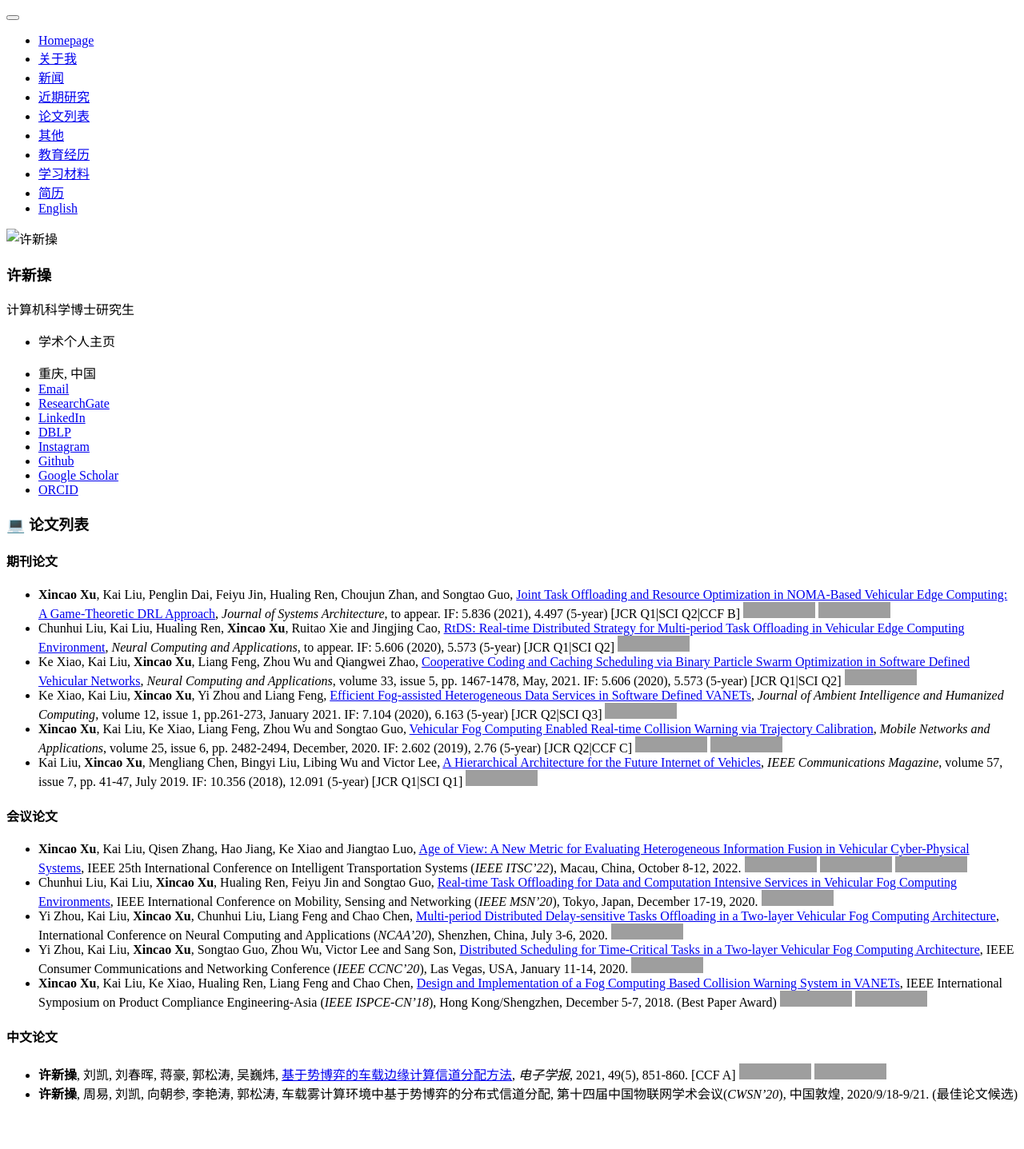
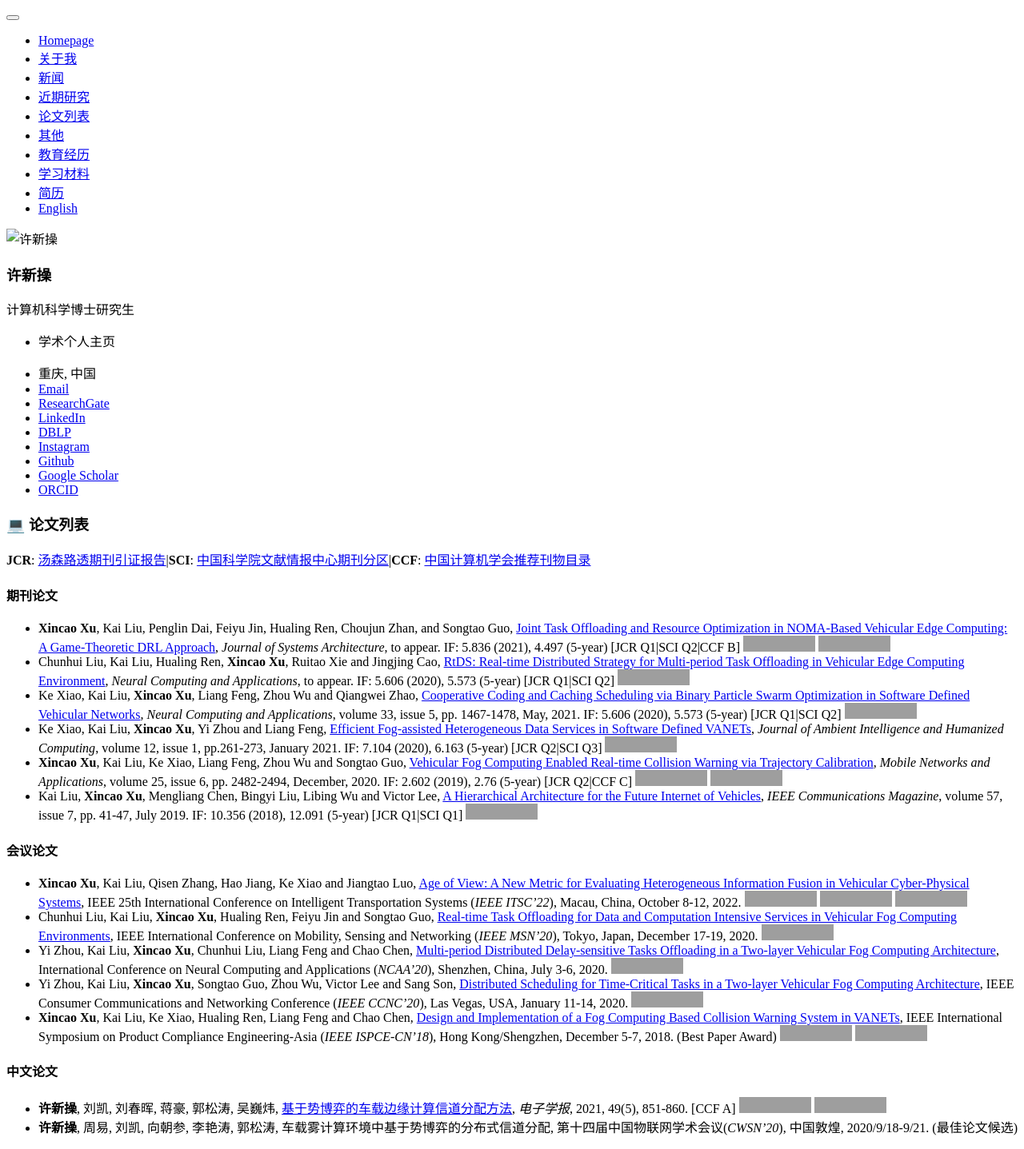
Before and after one commit to neardws/zh, a Jekyll site: the page built from _pages/includes/pub.md, in a window 1280 px wide, cut to the strip 0-1437 px from the top of the page. Shown: the whole strip at 80% size. Built offline with Jekyll 4.4.1, drawn with Linux system fonts in a browser that asks for light colours; our own code applies the rules of GitHub Pages for plain Markdown files; before the commit the page ends 1395 px from its top, so only the background shows below that; grey boxes are pictures that could not be loaded.

Commit message:
Update pub.md

```diff
--- a/_pages/includes/pub.md
+++ b/_pages/includes/pub.md
@@ -1,4 +1,6 @@
 # 💻 论文列表
+
+**JCR**: [汤森路透期刊引证报告](https://jcr.clarivate.com/jcr/home)\|**SCI**: [中国科学院文献情报中心期刊分区](https://www.fenqubiao.com)\|**CCF**: [中国计算机学会推荐刊物目录](https://www.ccf.org.cn/Academic_Evaluation/By_category/)
 
 #### 期刊论文
 
```
